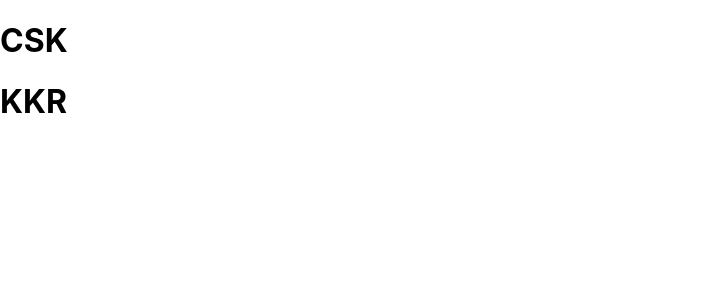
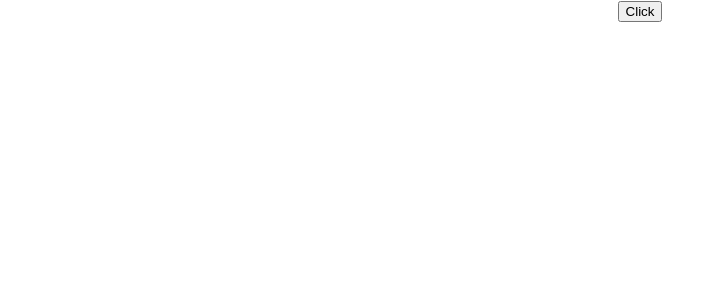
Before and after one commit to harshith1123/React-JS, a React (Create React App) app: page / in a window 1280 px wide. Shown: the top 300 px of the page, without its empty margins (0-724 px from the left). Built offline with nearby package versions, Linux system fonts and the light colour scheme.

Commit message:
Learned Event and Event Handlers in React using both Functional and Class Components on different scenarios

```diff
--- /dev/null
+++ b/src/Events.js
@@ -0,0 +1,62 @@
+import React, { Component } from 'react'
+import './App.css';
+
+// Events and Event Handler without arguements in functional component
+// export default function Events() {
+//     function handleEvent(){
+//         alert("Event Triggered");
+//     }
+//   return (
+//     <div className='App'>
+//       <input type="button" value="Click" onClick={handleEvent} />
+//     </div>
+//   )
+// }
+
+// Events and Event Handler without arguements in class component
+// export default class Events extends Component {
+//     handleEvent(){
+//         alert("Event Fired");
+//     }
+//   render() {
+//     return (
+//       <div className='App'>
+//          <input type="button" value="Click" onClick={this.handleEvent} />
+//       </div>
+//     )
+//   }
+// }
+
+// Events and Event Handler with (arguements/props) in functional component
+
+// export default function Events(props) {
+
+//     const handleEvent= (name)=>{
+//         alert (`Hey!... ${name}`)
+//     }
+
+//   return (
+//     <div className='App'>
+//       {/* <input type="button" value="Click" onClick={()=> handleEvent("Harshit")} /> */}
+//       <input type="button" value="Click" onClick={()=> handleEvent(props.name)} />
+//     </div>
+//   )
+// }
+
+// Events and Event Handler with (arguements/props) in class component
+
+
+
+export default class Events extends Component {
+
+  render() {
+    const handleEvent= (name)=>{
+        alert (`Hey!... ${name}`)
+    }
+    return (
+      <div className='App'>
+        <input type="button" value="Click" onClick={()=> handleEvent(this.props.name)} />
+      </div>
+    )
+  }
+}
--- a/src/index.js
+++ b/src/index.js
@@ -11,6 +11,7 @@ import reportWebVitals from './reportWebVitals';
 import Constructor from './Construtor';
 import State from './State';
 import Destructuring from './Destructuring';
+import Events from './Events';
 
 const root = ReactDOM.createRoot(document.getElementById('root'));
 const fruits = ["Orange", "Mango", "Strawberry"]
@@ -31,7 +32,8 @@ root.render(
     </Props_Class2> */}
     {/* <Constructor name = "Harshit"/> */}
     {/* <State name = "Harshit"/> */}
-    <Destructuring name="Harshit Shetty" age = {22} arr ={fruits}/>
+    {/* <Destructuring name="Harshit Shetty" age = {22} arr ={fruits}/> */}
+    <Events name = "Harshit Gajanan Shetty"/>
   </React.StrictMode>
 );
 
```
